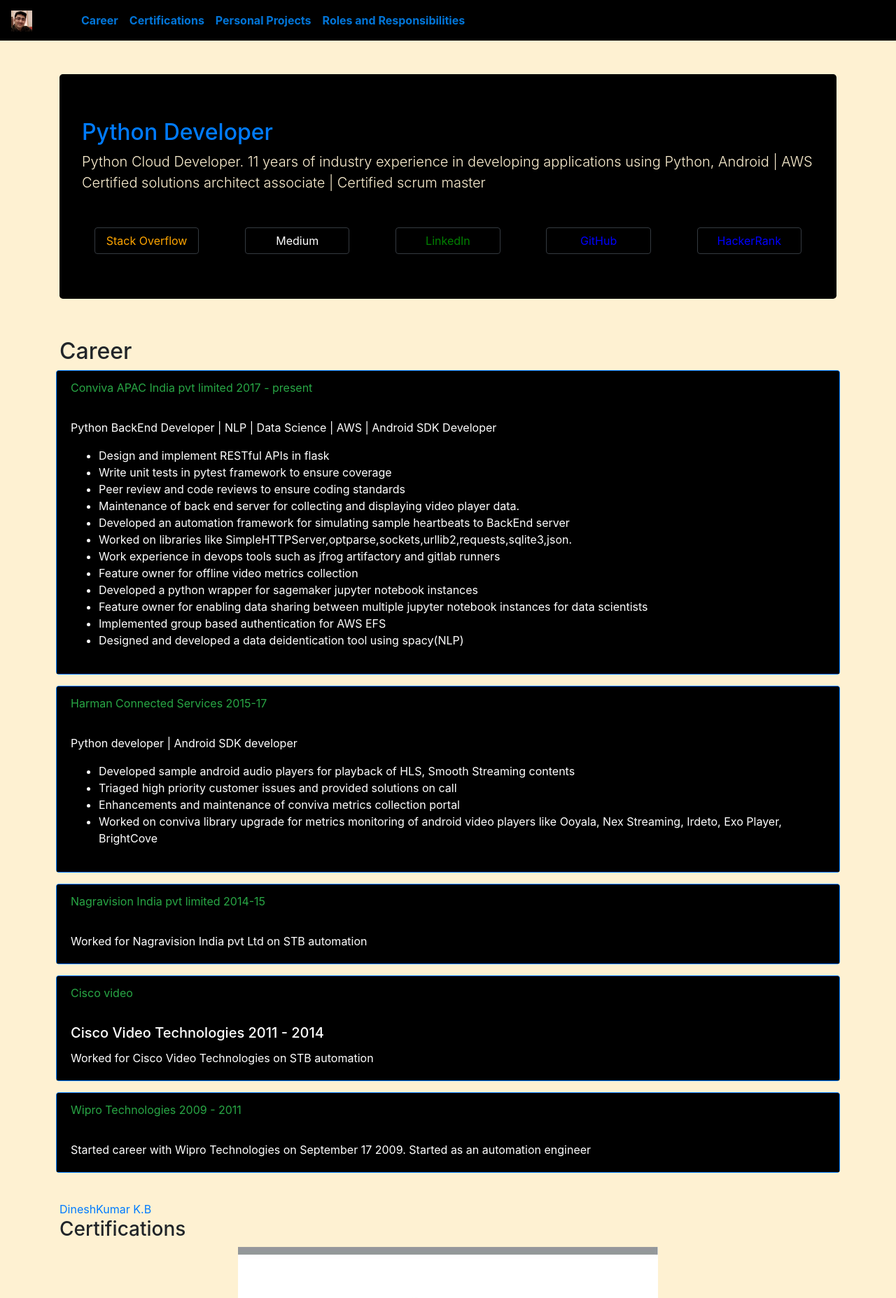
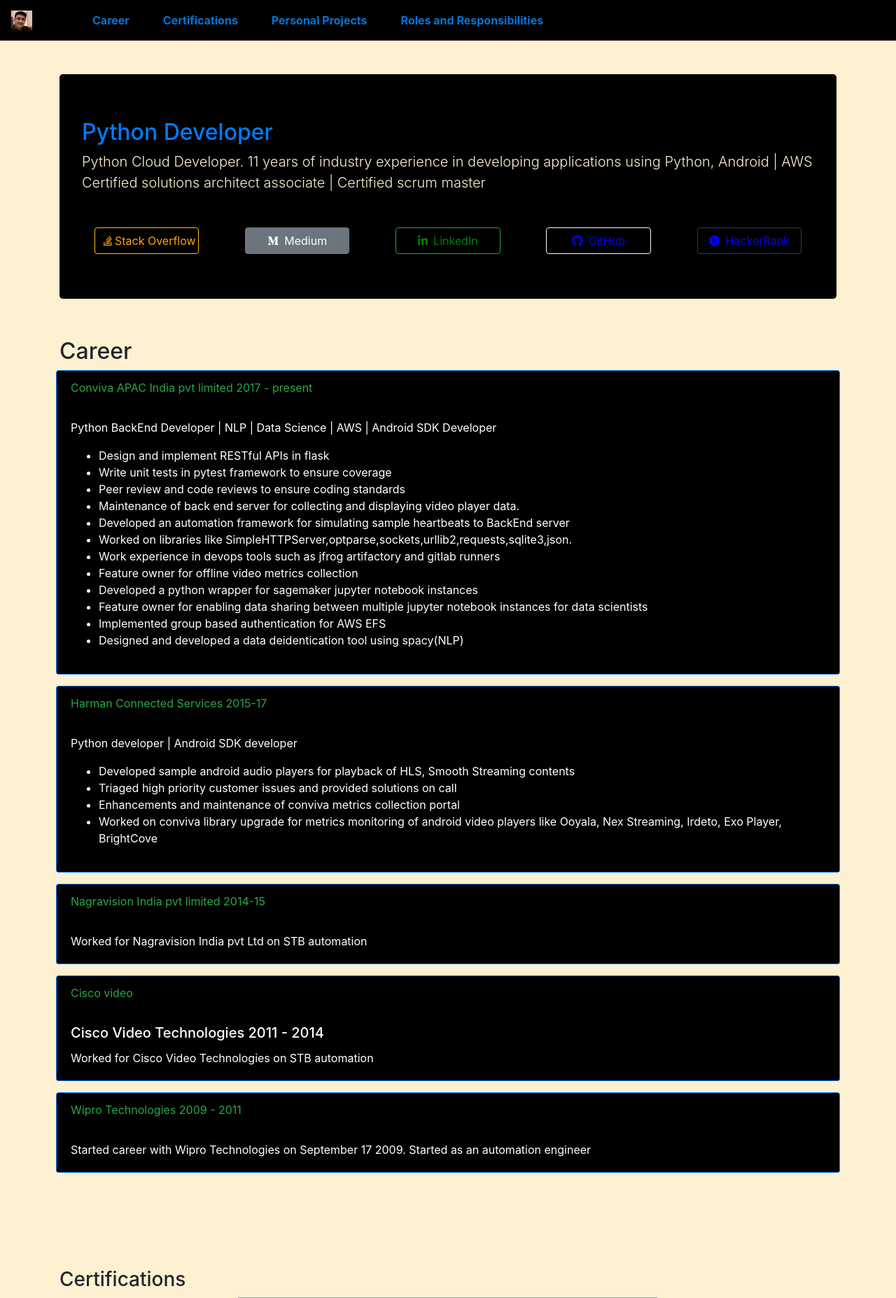
Before and after one commit to dineshkumarkb/dineshdigitalprofile, a Django app: page / in a window 1280 px wide. Shown: the top 1855 px of the page at 70% size. Run offline with Django 3.2, Linux system fonts and the light colour scheme; some libraries are stand-ins or nearby versions.

Commit message:
Icons added

```diff
--- a/digicv/cv_app/urls.py
+++ b/digicv/cv_app/urls.py
@@ -21,6 +21,7 @@ from cv_app import views
 app_name = 'cv_app'
 
 urlpatterns = [
+    path('loading',views.load_page),
     path('', views.root_page),
     path('formpage', views.form_page),
     path('classview',views.IndexView.as_view())
--- a/digicv/cv_app/views.py
+++ b/digicv/cv_app/views.py
@@ -32,6 +32,11 @@ def root_page(request):
     return render(request,'cv_app/landing.html',context=resume_contents)
 
 
+def load_page(request):
+
+    return render(request,'cv_app/loading.html')
+
+
 def form_page(request):
     form = forms.FormName()
 
--- a/digicv/templates/cv_app/landing.html
+++ b/digicv/templates/cv_app/landing.html
@@ -10,16 +10,23 @@
     <link rel="apple-touch-icon"  href="{% static 'images/apple-touch-icon.png' %}" type="image/gif">
     <link rel="apple-chrome-192x192"  href="{% static 'images/apple-chrome-192x192.png' %}" type="image/gif">
     <link rel="apple-chrome-512x512"  href="{% static 'images/apple-chrome-512x512.png' %}" type="image/gif">
+      <link rel="stylesheet" href="https://use.fontawesome.com/releases/v5.8.2/css/all.css">
       <script type="text/javascript" src="https://platform.linkedin.com/badges/js/profile.js" async defer></script>
-    <script src="https://code.jquery.com/jquery-3.3.1.slim.min.js" integrity="sha384-q8i/X+965DzO0rT7abK41JStQIAqVgRVzpbzo5smXKp4YfRvH+8abtTE1Pi6jizo" crossorigin="anonymous"></script>
-<script src="https://cdnjs.cloudflare.com/ajax/libs/popper.js/1.14.3/umd/popper.min.js" integrity="sha384-ZMP7rVo3mIykV+2+9J3UJ46jBk0WLaUAdn689aCwoqbBJiSnjAK/l8WvCWPIPm49" crossorigin="anonymous"></script>
-    <link rel="stylesheet" href="https://stackpath.bootstrapcdn.com/bootstrap/4.1.3/css/bootstrap.min.css" integrity="sha384-MCw98/SFnGE8fJT3GXwEOngsV7Zt27NXFoaoApmYm81iuXoPkFOJwJ8ERdknLPMO" crossorigin="anonymous">
-<script src="https://stackpath.bootstrapcdn.com/bootstrap/4.1.3/js/bootstrap.min.js" integrity="sha384-ChfqqxuZUCnJSK3+MXmPNIyE6ZbWh2IMqE241rYiqJxyMiZ6OW/JmZQ5stwEULTy" crossorigin="anonymous"></script>
+      <link rel="stylesheet" href="https://maxcdn.bootstrapcdn.com/bootstrap/4.3.1/css/bootstrap.min.css">
+    <script src="https://ajax.googleapis.com/ajax/libs/jquery/3.3.1/jquery.min.js"></script>
+    <script src="https://cdnjs.cloudflare.com/ajax/libs/popper.js/1.14.7/umd/popper.min.js"></script>
+      <script src="https://maxcdn.bootstrapcdn.com/bootstrap/4.3.1/js/bootstrap.min.js"></script>
+
+<!--    <script src="https://code.jquery.com/jquery-3.3.1.slim.min.js" integrity="sha384-q8i/X+965DzO0rT7abK41JStQIAqVgRVzpbzo5smXKp4YfRvH+8abtTE1Pi6jizo" crossorigin="anonymous"></script>-->
+<!--<script src="https://cdnjs.cloudflare.com/ajax/libs/popper.js/1.14.3/umd/popper.min.js" integrity="sha384-ZMP7rVo3mIykV+2+9J3UJ46jBk0WLaUAdn689aCwoqbBJiSnjAK/l8WvCWPIPm49" crossorigin="anonymous"></script>-->
+<!--    <link rel="stylesheet" href="https://stackpath.bootstrapcdn.com/bootstrap/4.1.3/css/bootstrap.min.css" integrity="sha384-MCw98/SFnGE8fJT3GXwEOngsV7Zt27NXFoaoApmYm81iuXoPkFOJwJ8ERdknLPMO" crossorigin="anonymous">-->
+<!--<script src="https://stackpath.bootstrapcdn.com/bootstrap/4.1.3/js/bootstrap.min.js" integrity="sha384-ChfqqxuZUCnJSK3+MXmPNIyE6ZbWh2IMqE241rYiqJxyMiZ6OW/JmZQ5stwEULTy" crossorigin="anonymous"></script>-->
     <link rel="stylesheet"  href="{% static 'css/mycss.css' %}">
     <script src="{% static 'js/myjs.js' %}"></script>
 
   </head>
   <body>
+
 
   <nav id="mynavbar" class="navbar navbar-expand-lg navbar-expand-md navbar-expand-sm navbar-dark">
     <a class="navbar-brand" href="#">
@@ -29,10 +36,10 @@
     <div class="container">
       <ul id="mynavlist" class="navbar-nav">
 
-        <a style="color:#0275d8" class="nav-item nav-link" href="#career"><strong>{{ nav_link1 }}</strong></a>
-        <a style="color:#0275d8" class="nav-item nav-link" href="#certifications"><strong>{{ nav_link2 }}</strong></a>
-        <a style="color:#0275d8" class="nav-item nav-link" href="#personalprojects"><strong>{{ nav_link3 }}</strong></a>
-        <a style="color:#0275d8" class="nav-item nav-link" href="#rolesandresp"><strong>{{ nav_link4 }}</strong></a>
+        <a style="color:#0275d8" class="nav-item nav-link px-4" href="#career"><strong>{{ nav_link1 }}</strong></a>
+        <a style="color:#0275d8" class="nav-item nav-link px-4" href="#certifications"><strong>{{ nav_link2 }}</strong></a>
+        <a style="color:#0275d8" class="nav-item nav-link px-4" href="#personalprojects"><strong>{{ nav_link3 }}</strong></a>
+        <a style="color:#0275d8" class="nav-item nav-link px-4" href="#rolesandresp"><strong>{{ nav_link4 }}</strong></a>
 
       </ul>
 
@@ -52,37 +59,37 @@
     <div class="row">
 
       <div class="col-sm-2 mx-auto">
-           <button id='sobutton' type="button" class="btn btn-outline-dark btn-block"
-                   style="color:orange" onclick="window.open('{{ stack_url }}')">
-             Stack Overflow
-             </button>
+           <button id='sobutton' type="button" class="btn btn-outline-warning btn-block text-nowrap" style="color:orange" onclick="window.open('{{ stack_url }}')">
+               <i class="fab fa-stack-overflow mr-1"></i>Stack Overflow</button>
       </div>
 
+
       <div class="col-sm-2 mx-auto">
-         <button id="medbutton" type="button" class="btn btn-outline-dark btn-block" style="color:white"
-         onclick="window.open('{{ medium_url }}')">Medium</button>
+         <button id="medbutton" type="button" class="btn btn-secondary btn-block" style="color:white"
+         onclick="window.open('{{ medium_url }}')"><i class="fab fa-medium-m mr-2"></i>Medium</button>
       </div>
 
        <div class="col-sm-2 mx-auto">
-         <button id="linkedbutton" type="button" class="btn btn-outline-dark btn-block" style="color:green"
-                 onclick="window.open('{{ linked_url }}')">LinkedIn</button>
+         <button id="linkedbutton" type="button" class="btn btn-outline-success btn-block" style="color:green"
+                 onclick="window.open('{{ linked_url }}')"><i class="fab fa-linkedin-in mr-2"></i>LinkedIn</button>
       </div>
 
        <div class="col-sm-2 mx-auto">
-         <button id="gitbutton" type="button" style="color:blue" class="btn btn-outline-dark btn-block"
-                 onclick="window.open('{{ github_url }}')">GitHub</button>
+         <button id="gitbutton" type="button" style="color:blue" class="btn btn-outline-light btn-block"
+                 onclick="window.open('{{ github_url }}')"><i class="fab fa-github mr-2"></i>GitHub</button>
       </div>
 
         <div class="col-sm-2 mx-auto">
          <button id="hackbutton" type="button" style="color:blue" class="btn btn-outline-dark btn-block"
-                 onclick="window.open('{{ hackerrank_url }}')">HackerRank</button>
+                 onclick="window.open('{{ hackerrank_url }}')"><i class="fab fa-hackerrank mr-2"></i>HackerRank</button>
       </div>
+
+
 
     </div>
 
   </div>
 </div>
-
 
 
 <br>
@@ -169,17 +176,20 @@
 </div>
 
 
+<br>
+<br>
+<!--<div class="mx-auto">-->
 
-<br>
-<div class="container">
-
-     <div id = "mylinkedin" class="LI-profile-badge"  data-version="v1" data-size="medium" data-locale="en_US" data-type="horizontal" data-theme="dark" data-vanity="dineshkumar-k-b-b8853a24">
-      <a class="LI-simple-link" href='https://in.linkedin.com/in/dineshkumar-k-b-b8853a24?trk=profile-badge'>DineshKumar K.B</a>
-  </div>
+<!--     <div id = "mylinkedin" class="LI-profile-badge"  data-version="v1" data-size="medium" data-locale="en_US" data-type="horizontal" data-theme="dark" data-vanity="dineshkumar-k-b-b8853a24">-->
+<!--      <a class="LI-simple-link" href='https://in.linkedin.com/in/dineshkumar-k-b-b8853a24?trk=profile-badge'>DineshKumar K.B</a>-->
+<!--  </div>-->
 
 
-</div>
+<!--</div>-->
 
+  <br>
+  <br>
+  <br>
 
 <div class="container">
 
@@ -190,11 +200,6 @@
 
   <div id="mycarousel" class="carousel slide carousel-fade" data-ride="carousel">
     <div class="carousel-inner">
-<!--      <div class="carousel-item active">-->
-<!--        <div class="container">-->
-<!--            <img class="d-block w-100" src="{% static 'images/test.jpg' %}?auto=yes&bg=777&fg=555&text=First slide" alt="First slide">-->
-<!--        </div>-->
-<!--      </div>-->
 
       <div class="carousel-item active">
         <img class="d-block w-100 mx-auto" src="{% static 'images/aws_cert_crop.jpg' %}?auto=yes&fg=444&text=Second slide" alt="Second slide">
```
Also changed, not shown: digicv/cv_app/forms.py (+14 -3 lines), digicv/cv_app/models.py (+9 -2 lines), digicv/templates/cv_app/loading.html (added, +44 -0 lines).
